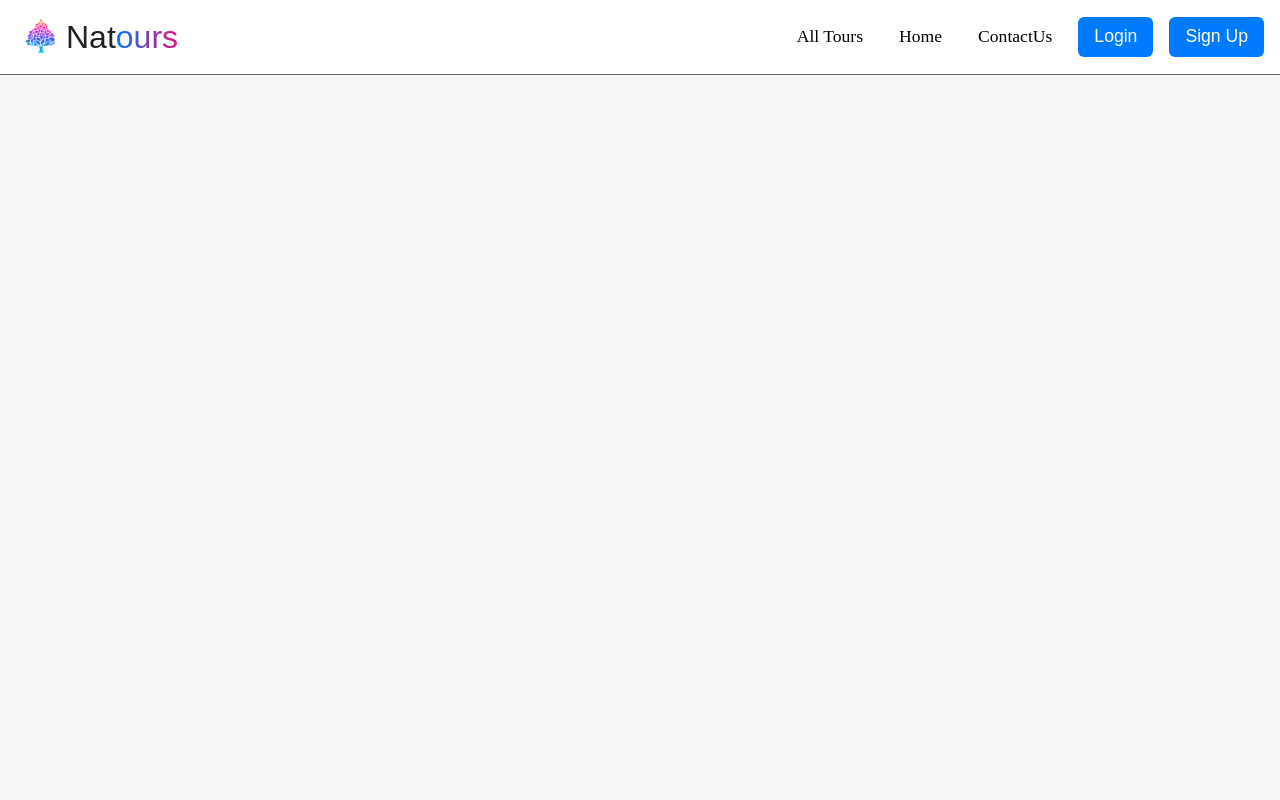
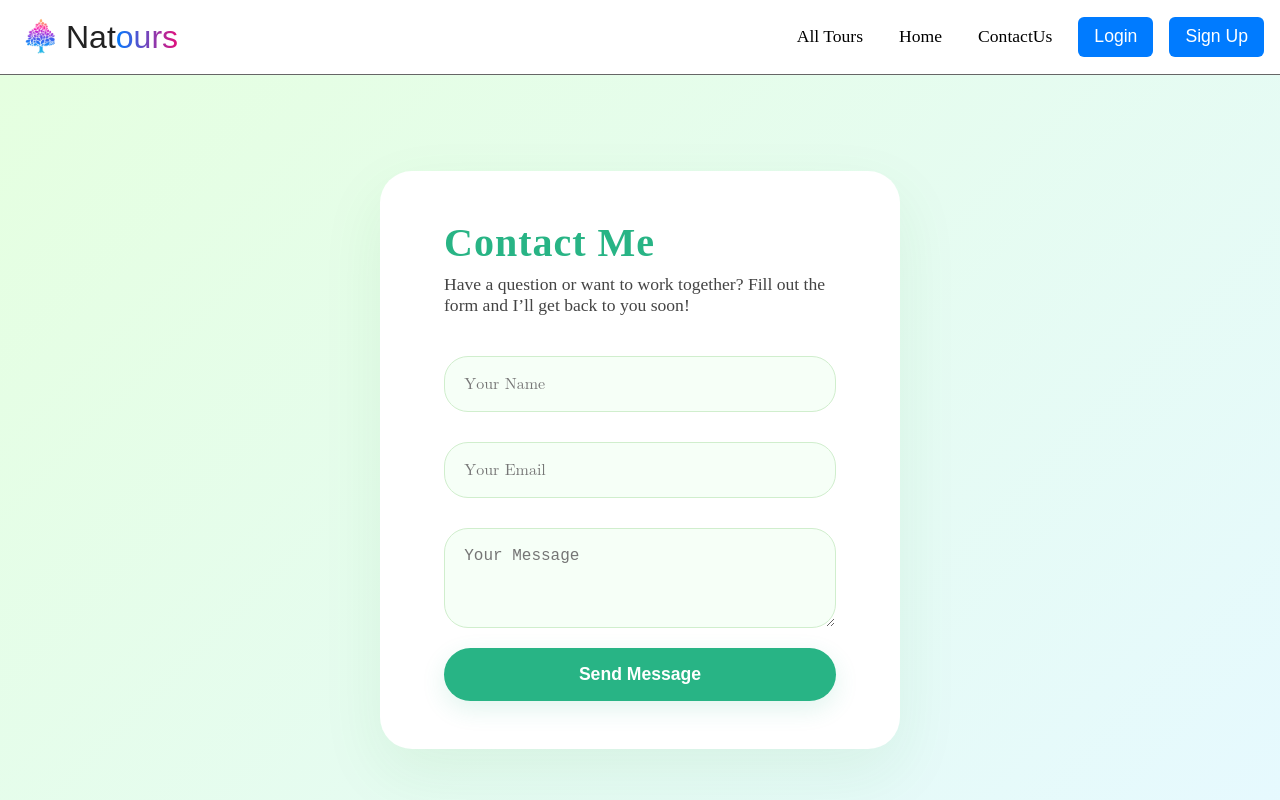
Before and after one commit to PrashantRajput7372/NatoureFrontend, a React (Vite) app in the folder Natours/: page /contactUs in a window 1280 px wide. Built offline with nearby package versions, Linux system fonts and the light colour scheme.

Commit message:
added modal popup to remove alerts, resolved token error for signup and added contactus section

```diff
--- a/Natours/src/App.jsx
+++ b/Natours/src/App.jsx
@@ -12,6 +12,7 @@ const AllTours = lazy(() => import("./Screens/AllTours"));
 const TourClicked = lazy(() => import("./Screens/TourClicked"));
 import TOP5 from "./Screens/TOP5";
 import { FilterProvider } from "./Contexts/FilterProvider";
+import ContactSection from "./Screens/ContactSection";
 // import TourClicked from "./Screens/TourClicked";
 
 function App() {
@@ -26,6 +27,7 @@ function App() {
             <Route path="/signup" element={<SignUp />} />
             <Route path="/login" element={<Login />} />
             <Route path="/alltours" element={<AllTours />} />
+            <Route path="/contactUs" element={<ContactSection/>} />
             <Route path="/tours/top-5" element={<TOP5 />} />
             <Route path="/tours/:id" element={<TourClicked />} />
           </Routes>
--- /dev/null
+++ b/Natours/src/Screens/ContactSection.jsx
@@ -0,0 +1,115 @@
+import React,{useState} from "react";
+import "./CssFiles/ContactSection.css";
+
+const ContactSection = () => {
+  const [form, setForm] = useState({
+    name: "",
+    email: "",
+    message: "",
+  });
+  const [touched, setTouched] = useState({});
+  const [showSuccess, setShowSuccess] = useState(false);
+
+  // Email validation function
+  const validateEmail = (email) =>
+    /^[^\s@]+@[^\s@]+\.[^\s@]+$/.test(email);
+
+  // Error logic
+  const emailError =
+    touched.email && !validateEmail(form.email)
+      ? "Please enter a valid email address."
+      : "";
+
+  // Handle input changes
+  const handleChange = (e) => {
+    setForm({ ...form, [e.target.name]: e.target.value });
+  };
+
+  // Handle blur to set touched
+  const handleBlur = (e) => {
+    setTouched({ ...touched, [e.target.name]: true });
+  };
+
+  // Handle submit
+  const handleSubmit = (e) => {
+    e.preventDefault();
+    // Mark all fields as touched
+    setTouched({ name: true, email: true, message: true });
+
+    // Validate all
+    if (
+      !form.name.trim() ||
+      !validateEmail(form.email) ||
+      !form.message.trim()
+    ) {
+      return; // Don't proceed if any invalid
+    }
+
+    // Success: show message, reset form and touched
+    setShowSuccess(true);
+    setForm({ name: "", email: "", message: "" });
+    setTouched({});
+    setTimeout(() => setShowSuccess(false), 2500);
+  };
+
+  return (
+    <section className="contact-section" id="contact">
+      <div className="contact-container">
+        <h2 className="contact-title">Contact Me</h2>
+        <p className="contact-subtitle">
+          Have a question or want to work together? Fill out the form and I’ll get back to you soon!
+        </p>
+        <form className="contact-form" onSubmit={handleSubmit} noValidate>
+          <input
+            type="text"
+            name="name"
+            placeholder="Your Name"
+            className="contact-input"
+            value={form.name}
+            onChange={handleChange}
+            onBlur={handleBlur}
+            required
+          />
+          {touched.name && !form.name.trim() && (
+            <span className="contact-error">Name is required.</span>
+          )}
+          <input
+            type="email"
+            name="email"
+            placeholder="Your Email"
+            className="contact-input"
+            value={form.email}
+            onChange={handleChange}
+            onBlur={handleBlur}
+            required
+          />
+          {emailError && (
+            <span className="contact-error">{emailError}</span>
+          )}
+          <textarea
+            name="message"
+            placeholder="Your Message"
+            className="contact-textarea"
+            value={form.message}
+            onChange={handleChange}
+            onBlur={handleBlur}
+            required
+          />
+          {touched.message && !form.message.trim() && (
+            <span className="contact-error">Message is required.</span>
+          )}
+          <button type="submit" className="contact-button">
+            Send Message
+          </button>
+          {showSuccess && (
+            <div className="contact-success">
+              Message sent successfully! (Fake)
+            </div>
+          )}
+        </form>
+      </div>
+    </section>
+  );
+};
+
+export default ContactSection;
--- /dev/null
+++ b/Natours/src/Screens/CssFiles/ContactSection.css
@@ -0,0 +1,89 @@
+.contact-section {
+  background: linear-gradient(135deg, #e5ffe0 0%, #e6f9ff 100%);
+  padding: 6rem 2rem;
+  display: flex;
+  justify-content: center;
+  align-items: center;
+  min-height: 60vh;
+}
+
+.contact-container {
+  background: #fff;
+  border-radius: 2rem;
+  box-shadow: 0 1.5rem 4rem rgba(34, 139, 34, 0.08);
+  padding: 3rem 4rem;
+  max-width: 520px;
+  width: 100%;
+}
+
+.contact-title {
+  color: #28b485;
+  font-size: 2.5rem;
+  margin-bottom: 0.5rem;
+  font-weight: 700;
+  letter-spacing: 1px;
+}
+
+.contact-subtitle {
+  color: #444;
+  font-size: 1.1rem;
+  margin-bottom: 2.5rem;
+}
+
+.contact-form {
+  display: flex;
+  flex-direction: column;
+  gap: 1.25rem;
+}
+
+.contact-input,
+.contact-textarea {
+  padding: 1.1rem 1.2rem;
+  border-radius: 1.5rem;
+  border: 1px solid #d0eecd;
+  background: #f6fff7;
+  font-size: 1rem;
+  outline: none;
+  transition: border 0.2s;
+}
+
+.contact-input:focus,
+.contact-textarea:focus {
+  border-color: #28b485;
+}
+
+.contact-textarea {
+  min-height: 100px;
+  resize: vertical;
+}
+
+.contact-button {
+  padding: 1rem 0;
+  border: none;
+  border-radius: 2rem;
+  background: #28b485;
+  color: #fff;
+  font-size: 1.1rem;
+  font-weight: 700;
+  cursor: pointer;
+  box-shadow: 0 0.5rem 1.5rem rgba(40, 180, 133, 0.14);
+  transition: background 0.2s;
+}
+
+.contact-button:hover {
+  background: #23976a;
+}
+.contact-error {
+  color: #d32f2f;
+  font-size: 0.95rem;
+  margin-bottom: -1rem;
+  margin-top: -0.75rem;
+  display: block;
+}
+.contact-success {
+  color: #28b485;
+  font-size: 1rem;
+  margin-top: 1rem;
+  text-align: center;
+  font-weight: bold;
+}
--- /dev/null
+++ b/Natours/src/Screens/CssFiles/Modal.css
@@ -0,0 +1,30 @@
+.parent_div{
+    position: fixed;
+    top: 50%;
+    left: 50%;
+    /* width: 100%; */
+    /* height: 100%; */
+    background-color: #fffefe;
+    display: flex;
+    flex-direction: column;
+    border: 2px solid #000;
+    border-radius: 8px;
+    justify-content: center;
+    align-items: center;
+    z-index: 1000;
+    padding: 20px;
+    transform: translate(-50%, -50%);
+
+}
+.head_div{
+    font-size: 24px;
+    font-weight: bold;
+    /* margin-bottom: 20px; */
+    text-align: center;
+    padding:10px;
+}
+.btn{
+    padding: 2px ;
+    /* align-items: center; */
+    margin-top: 20px;
+}
--- a/Natours/src/Screens/Login.jsx
+++ b/Natours/src/Screens/Login.jsx
@@ -1,69 +1,98 @@
 import React, { useContext, useState } from "react";
 import { login } from "../Services/authService";
 import { AuthContext } from "../Contexts/AuthContext";
+import { useNavigate } from "react-router-dom";
+import Modal from "./Modal";
 import "./CssFiles/Login.css";
-import { useNavigate } from "react-router-dom";
 
 function Login() {
   const { setAuthCode } = useContext(AuthContext);
-  const navigate =  useNavigate()
-  const [emailval, setEmailval] = useState("");
-  const [passval, setPassval] = useState("");
+  const navigate = useNavigate();
+
+  const [email, setEmail] = useState("");
+  const [password, setPassword] = useState("");
+  const [modalOpen, setModalOpen] = useState(false);
+  const [modalMessage, setModalMessage] = useState("");
+  const [shouldNavigate, setShouldNavigate] = useState(false);
+
+  const resetForm = () => {
+    setEmail("");
+    setPassword("");
+  };
+
+  const handleLoginSuccess = (token) => {
+    setAuthCode(token);
+    localStorage.setItem("authToken", token);
+    setModalMessage("🎉 Login Successful! Let's Explore Natours!");
+    setShouldNavigate(true);
+    setModalOpen(true);
+  };
+
+  const handleLoginError = (error) => {
+    const errorMessage =
+      error?.response?.data?.message || "Something went wrong. Please try again.";
+    setModalMessage("❌ Login Failed! " + errorMessage);
+    setModalOpen(true);
+  };
 
   const handleSubmit = async (e) => {
     e.preventDefault();
+
     try {
-        const token = await login(emailval, passval);
-        setAuthCode(token);
-        localStorage.setItem("authToken", token);
-        alert("Login successful");
-        navigate("/")
-    } catch (res) {
-        const message = res?.response?.data?.message || "SomeThing Went Wrong Please Try Again";
-        alert(`Login Failed: ${message}`);
+      const token = await login(email, password);
+      handleLoginSuccess(token);
+      // navigate("/"); // optional if handled after modal
+    } catch (error) {
+      handleLoginError(error);
     }
-    setEmailval("");
-    setPassval("");
+
+    resetForm();
   };
 
   return (
     <div className="login_wrapper">
-
       <div className="centered">
-        <div className="loginHeader">
-        Login with Your Credentials
-      </div>
+        <div className="loginHeader">Login with Your Credentials</div>
         <form onSubmit={handleSubmit}>
           <div className="form_field">
-          <label htmlFor="email"> Enter Email</label>
-
+            <label htmlFor="email">Enter Email</label>
             <input
               type="text"
               id="email"
               placeholder="enteremail@xyz.com"
               minLength={3}
               required
-            value={emailval}
-            onChange={(e) => setEmailval(e.target.value)}
+              value={email}
+              onChange={(e) => setEmail(e.target.value)}
             />
           </div>
+
           <div className="form_field">
-          <label htmlFor="password"> Password</label>
+            <label htmlFor="password">Password</label>
             <input
               type="password"
               id="password"
               placeholder="password"
               minLength={3}
               required
-            value={passval}
-            onChange={(e) => setPassval(e.target.value)}
+              value={password}
+              onChange={(e) => setPassword(e.target.value)}
             />
           </div>
+
           <div className="form_button">
-          <button type="Submit">Login</button>
+            <button type="submit">Login</button>
           </div>
         </form>
       </div>
+
+      <Modal
+        openModal={modalOpen}
+        setOpenModal={setModalOpen}
+        message={modalMessage}
+        shouldNavigate={shouldNavigate}
+        navigate={()=>navigate("/")}
+      />
     </div>
   );
 }
--- /dev/null
+++ b/Natours/src/Screens/Modal.jsx
@@ -0,0 +1,37 @@
+// Modal.jsx
+import React from 'react';
+import { Modal, Button } from '@mui/material';
+import "./CssFiles/Modal.css"
+
+
+export default function CustomModal({ openModal, setOpenModal , message,shouldNavigate, navigate}) {
+  const handleClose = () => {
+    setOpenModal(false);
+
+    if( shouldNavigate) {
+        navigate();
+      };
+  };
+
+   //options to auto navigate after few seconds
+  // setTimeout(() => {
+ //       if (shouldNavigate) navigate("/");
+//     }, 3000);
+
+  return (
+    <Modal
+      open={openModal}
+      onClose={handleClose}
+    >
+
+      <div className='parent_div'>
+
+      <div className='head_div'>"Welcome to Natours"</div>
+      <div>{message}</div>
+      <div className='btn'><Button variant="contained" onClick={handleClose}>
+        Close</Button></div>
+        </div>
+
+    </Modal>
+  );
+}
--- a/Natours/src/Screens/Navbar.jsx
+++ b/Natours/src/Screens/Navbar.jsx
@@ -61,6 +61,10 @@ function Navbar() {
     setAuthCode(null); // clear token in context
     navigate("/")
   };
+  const handleContactClick = () => {
+    setMenuOpen(false)
+    navigate("/ContactUs");
+  }
   const handleProfileClick = () => {
     setShowDropDown((prev) => (!prev ? true : false));
   };
@@ -94,7 +98,7 @@ function Navbar() {
         <div className="hText" onClick={handleHomeClick}>
           Home
         </div>
-        <div className="hText">ContactUs</div>
+        <div className="hText" onClick={handleContactClick}>ContactUs</div>
         {user ? (
           <div className="profile" ref={dropDown}>
             {/* <button className="navButton" onClick={() => handleLogout()}>
--- a/Natours/src/Screens/SignUp.jsx
+++ b/Natours/src/Screens/SignUp.jsx
@@ -5,6 +5,7 @@ import { AuthContext } from "../Contexts/AuthContext";
 import { useNavigate } from "react-router-dom";
 
 import "./CssFiles/Login.css";
+import  Modal  from "./Modal";
 
 export default function SignUp() {
   const navigate = useNavigate();
@@ -14,19 +15,26 @@ export default function SignUp() {
   const [name, setname] = useState("");
   const [confrmPass, setconfrmPass] = useState("");
   const [passval, setPassval] = useState("");
+  const [modalOpen, setModalOpen] = useState(false);
+    const [modalMessage, setModalMessage] = useState("");
+    const [shouldNavigate, setShouldNavigate] = useState(false);
 
   const handleSubmit = async (e) => {
     e.preventDefault();
     try {
       const token = await signUp(emailval, name, passval, confrmPass, number);
       setAuthCode(token);
-      navigate("/");
-      alert("User Created");
+      // navigate("/");
+      setModalMessage("🎉 SignUp Successful! Let's Explore Natours!");
+      setShouldNavigate(true);
+      setModalOpen(true);
+      // alert("User Created");
     } catch (res) {
 
       const message = res.response.data.message;
-
-      alert(`Login Failed: ${message}`);
+      setModalMessage("❌ SignUp Failed! " + message);
+      setModalOpen(true);
+      // alert(`Login Failed: ${message}`);
     }
   };
 
@@ -90,6 +98,13 @@ export default function SignUp() {
           </div>
         </form>
       </div>
+       <Modal
+              openModal={modalOpen}
+              setOpenModal={setModalOpen}
+              message={modalMessage}
+              shouldNavigate={shouldNavigate}
+              navigate={()=>navigate("/")}
+            />
     </div>
   );
 }
--- a/Natours/src/Services/authService.jsx
+++ b/Natours/src/Services/authService.jsx
@@ -27,7 +27,7 @@ export const signUp = async (
     confirmPassword,
     phoneNumber,
   });
-  return res.data;
+  return res.data.token;
 };
 
 export const alltour = async () => {
```
Lines whose indentation alone changed are shown as unchanged.
